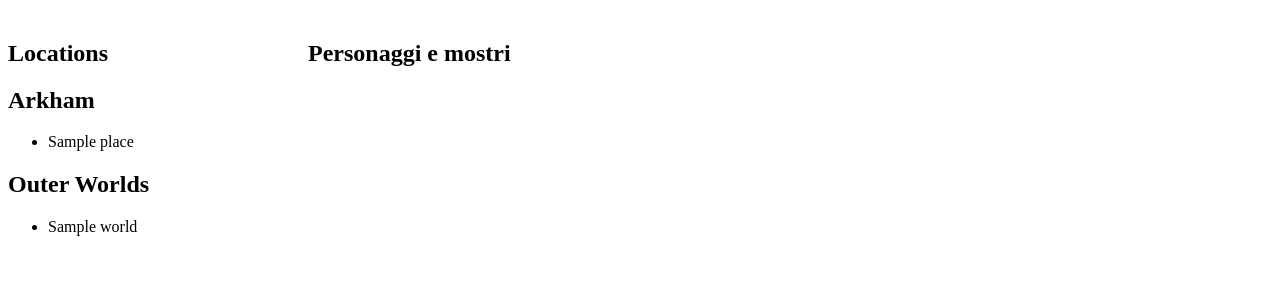
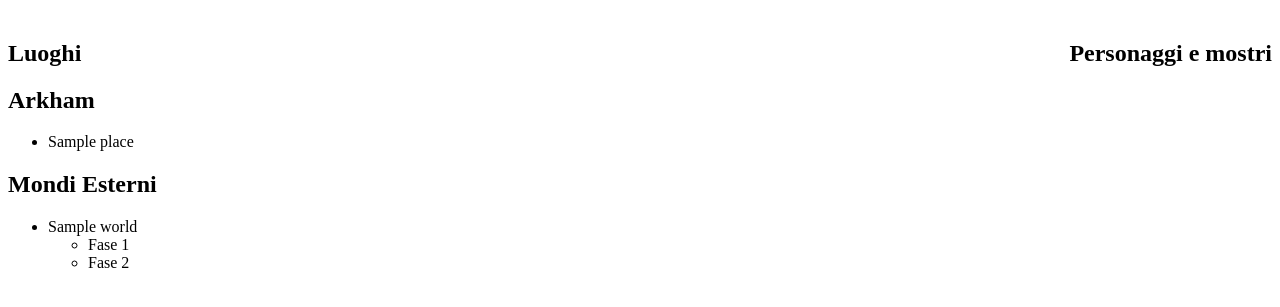
Before and after one commit to Delcaran/ArkhamHorror_TT_Companion, a Flask app: template ahc/templates/board/main.html in a window 1280 px wide. Shown: the part 94-401 px from the top of the page. Run offline with Flask 2, Linux system fonts and the light colour scheme; the template is opened without the code that fills it: most values are stand-ins (such as "Sample title", 1, 10 or a date in 2020).

Commit message:
semplificata la grafica

```diff
--- a/ahc/__init__.py
+++ b/ahc/__init__.py
@@ -14,5 +14,6 @@
 
     from . import board
     app.register_blueprint(board.bp)
+    app.add_url_rule("/", endpoint="index")
 
     return app
--- a/ahc/location.py
+++ b/ahc/location.py
@@ -19,6 +19,9 @@
         self._elder_sign : bool = False
         self._clues : int = 0
 
+    def street(self) -> bool:
+        return len(self._links)>1
+
     def name(self) -> str:
         return self._name
 
@@ -33,6 +36,9 @@
 
     def elder_sign(self) -> bool:
         return self._elder_sign
+
+    def add_link(self, loc:'ArkhamLocation') -> None:
+        self._links.append(loc)
 
 class OuterWorldLocation():
     def __init__(self, name: str) -> None:
--- a/ahc/static/style.css
+++ b/ahc/static/style.css
@@ -1,13 +1,3 @@
-.message {
+.street {
     font-weight: 600;
-    color: blue;
 }
-.container {
-    display: flex;
-}
-.fixed {
-    width: 300px;
-}
-.flex-item{
-    flex-grow: 1;
-}
--- a/ahc/templates/base.html
+++ b/ahc/templates/base.html
@@ -9,5 +9,8 @@
     <header>
         {% block header %}{% endblock %}
     </header>
+    <div style="width: 100%;"></div>
     {% block content %}{% endblock %}
+    </div>
+    <div style="clear:both"></div>
 </section>
--- a/ahc/templates/board/main.html
+++ b/ahc/templates/board/main.html
@@ -5,28 +5,36 @@
 {% endblock %}
 
 {% block content %}
-<div class="container">
-	<div class="fixed">
-		<h1>Locations</h1>
+<div style="float:left; width: 50%">
+	<h1>Luoghi</h1>
 	<div>
 		<h2>Arkham</h2>
 		<ul>
 			{% for place in arkham_locations %}
+			{% if place.street() %}
+			<li class="street">{{place.name()}}</li>
+			{% else %}
 			<li>{{place.name()}}</li>
+			{% endif %}
 			{% endfor %}
 		</ul>
 	</div>
 	<div>
-			<h2>Outer Worlds</h2>
+		<h2>Mondi Esterni</h2>
 		<ul>
 			{% for world in outer_worlds %}
-				<li>{{world.name()}}</li>
+			<li>
+				{{world.name()}}
+				<ul>
+					<li>Fase 1</li>
+					<li>Fase 2</li>
+				</ul>
+			</li>
 			{% endfor %}
 		</ul>
 	</div>
 </div>
-	<div class="flex-item">
+<div style="float:right;">
 	<h1>Personaggi e mostri</h1>
 </div>
-</div>
 {% endblock %}
```
Also changed, not shown: ahc/board.py (+11 -5 lines). Lines whose indentation alone changed are shown as unchanged.
